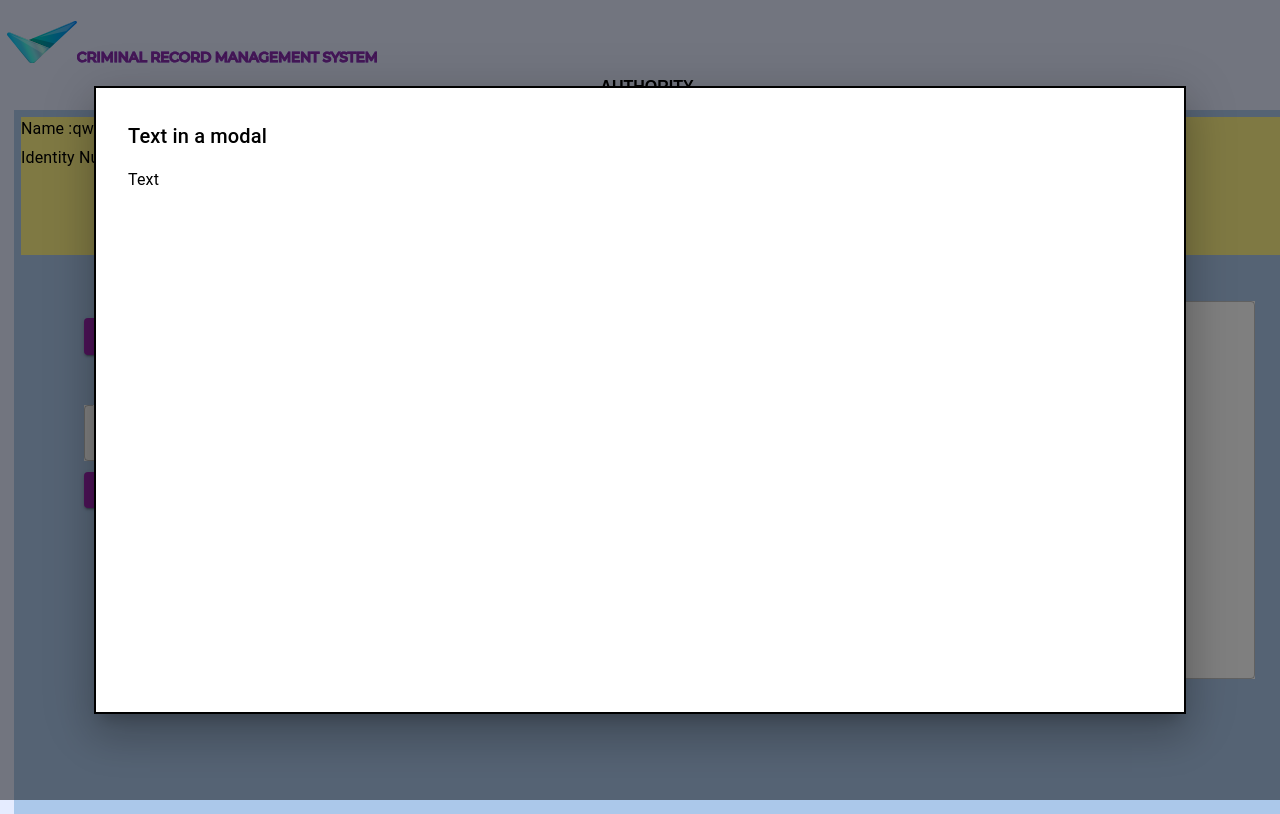
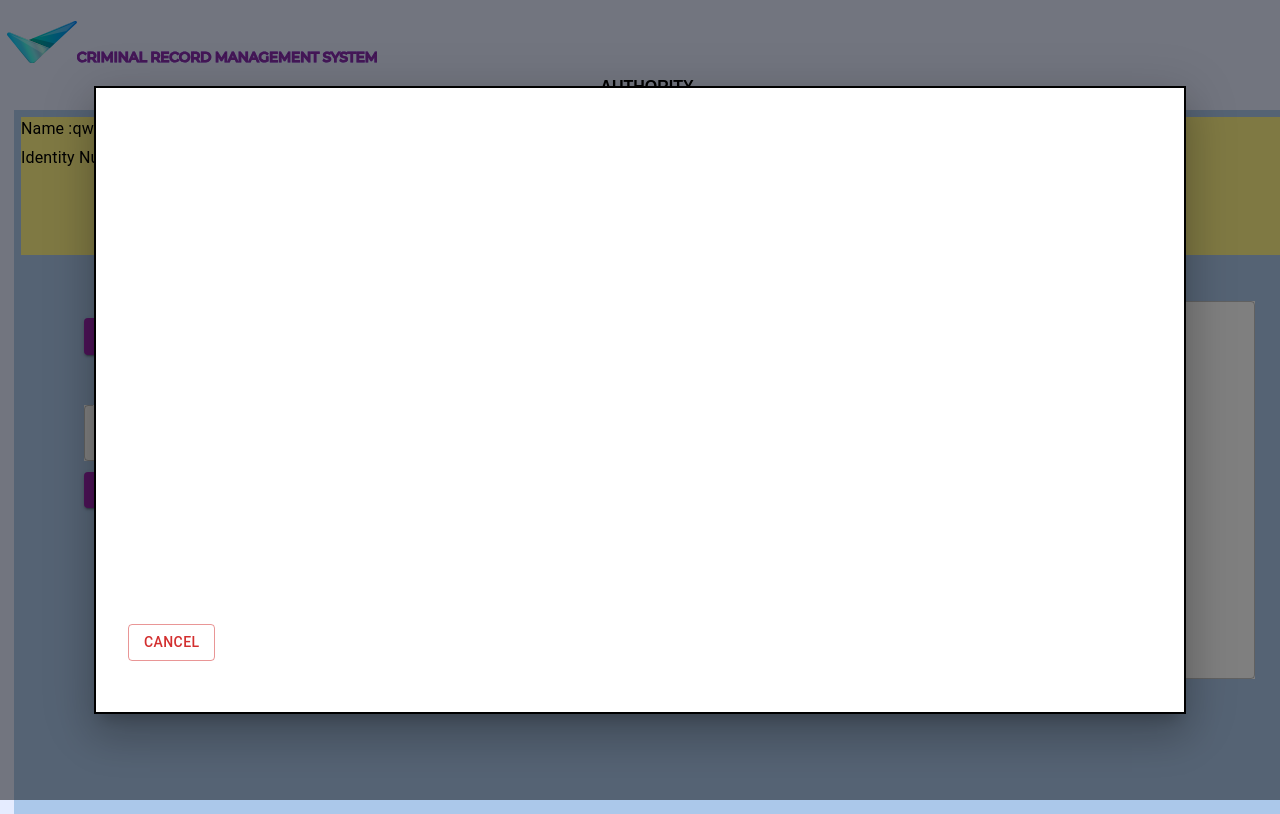
Before and after one commit to demelcjohn/criminal-record-management, a Next.js app: page /authority/1 in a window 1280 px wide. Both pictures are taken after typing "Sample" into the empty fields and a click on the button "ADD CASE". Built offline with nearby package versions, Linux system fonts and the light colour scheme.

Commit message:
cancel button for modal

```diff
--- a/src/components/addCaseModal.tsx
+++ b/src/components/addCaseModal.tsx
@@ -1,4 +1,4 @@
-import { Box, Modal, Typography } from "@mui/material";
+import { Box, Button, Modal, Typography } from "@mui/material";
 
 const style = {
   position: "absolute" as "absolute",
@@ -13,21 +13,21 @@ const style = {
   p: 4,
 };
 
-export default function AddCaseModal({ open, setOpen }: any) {
+export default function AddCaseModal({ open, setOpen, handleClose }: any) {
   return (
     <Modal
       open={open}
-      // onClose={handleClose}
+      onClose={handleClose}
       aria-labelledby="modal-modal-title"
       aria-describedby="modal-modal-description"
     >
       <Box sx={style}>
-        <Typography id="modal-modal-title" variant="h6" component="h2">
-          Text in a modal
-        </Typography>
-        <Typography id="modal-modal-description" sx={{ mt: 2 }}>
-          Text
-        </Typography>
+        <Box sx={{ height: "90%", width: "100%" }}></Box>
+        <Box sx={{ height: "10%", width: "100%" }}>
+          <Button variant="outlined" color="error" onClick={handleClose}>
+            Cancel
+          </Button>
+        </Box>
       </Box>
     </Modal>
   );
--- a/src/pages/authority/[authid].tsx
+++ b/src/pages/authority/[authid].tsx
@@ -86,7 +86,11 @@ export default function Authority() {
                 >
                   Add Case
                 </Button>
-                <AddCaseModal open={openModal} setOpen={setOpenModal} />
+                <AddCaseModal
+                  open={openModal}
+                  setOpen={setOpenModal}
+                  handleClose={handleClose}
+                />
                 <TextField
                   sx={{ width: "100%", bgcolor: "white" }}
                   style={{ marginTop: "10%" }}
```
